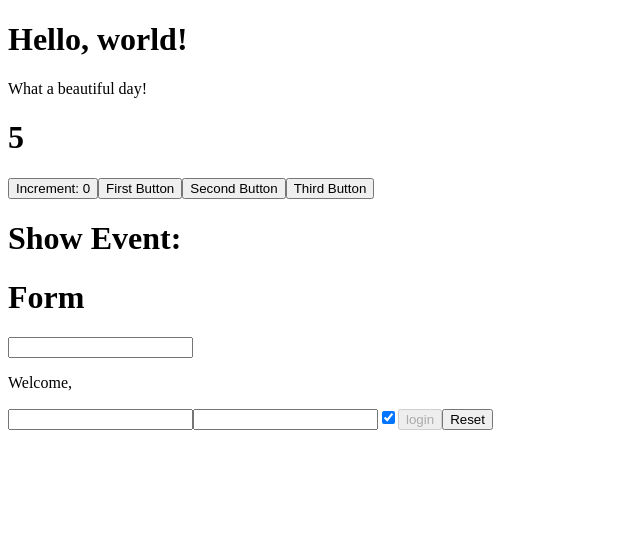
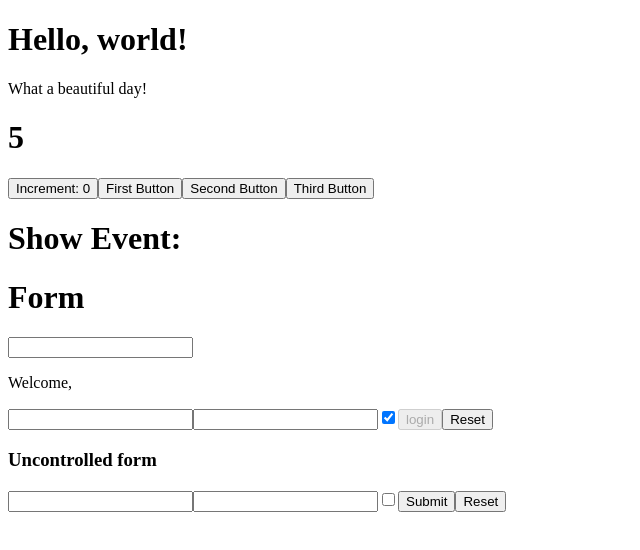
Before and after one commit to RiccardoPriolo/React-exercises, a React (Create React App) app: page / in a window 1280 px wide. Shown: the top 550 px of the page, without its empty margins (0-640 px from the left). Built offline with nearby package versions, Linux system fonts and the light colour scheme.

Commit message:
svolgimento forms-05

```diff
--- a/src/App.js
+++ b/src/App.js
@@ -6,9 +6,10 @@
 import ClickTracker from "./Clicktracker";
 import InteractiveWelcome from "./InteractiveWelcome";
 import Login from "./Login";
+import MyUncontrolledForm from "./UncontrolledLogin";
+
 
 class App extends React.Component {
-
   onLogin = (state) => {
     console.log(state);
   };
@@ -22,7 +23,8 @@
         <ClickCounter />
         <ClickTracker />
         <InteractiveWelcome />
-        <Login onLogin={this.onLogin}/>
+        <Login onLogin={this.onLogin} />
+        <MyUncontrolledForm />
       </div>
     );
   }
--- /dev/null
+++ b/src/UncontrolledLogin.js
@@ -0,0 +1,35 @@
+import React from "react";
+
+class MyUncontrolledForm extends React.Component {
+  handleFormSubmit = (event) => {
+    event.preventDefault();
+
+    const username = event.target.elements.username.value;
+    const password = event.target.elements.password.value;
+    const remember = event.target.elements.remember.checked;
+
+    console.log({
+      username,
+      password,
+      remember,
+    });
+  };
+
+  render() {
+    return (
+      <div>
+        <h3>Uncontrolled form</h3>
+
+        <form onSubmit={this.handleFormSubmit}>
+          <input name="username" />
+          <input name="password" type="password" />
+          <input name="remember" type="checkbox" />
+          <button type="submit">Submit</button>
+          <button type="reset">Reset</button>
+        </form>
+      </div>
+    );
+  }
+}
+
+export default MyUncontrolledForm;
```
